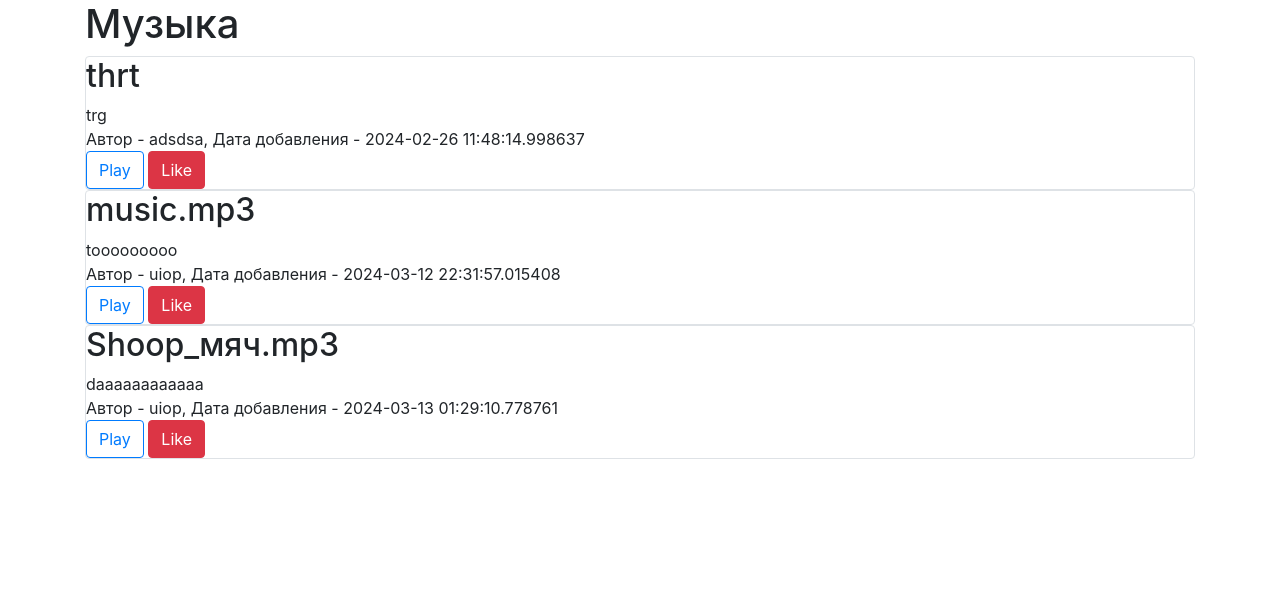
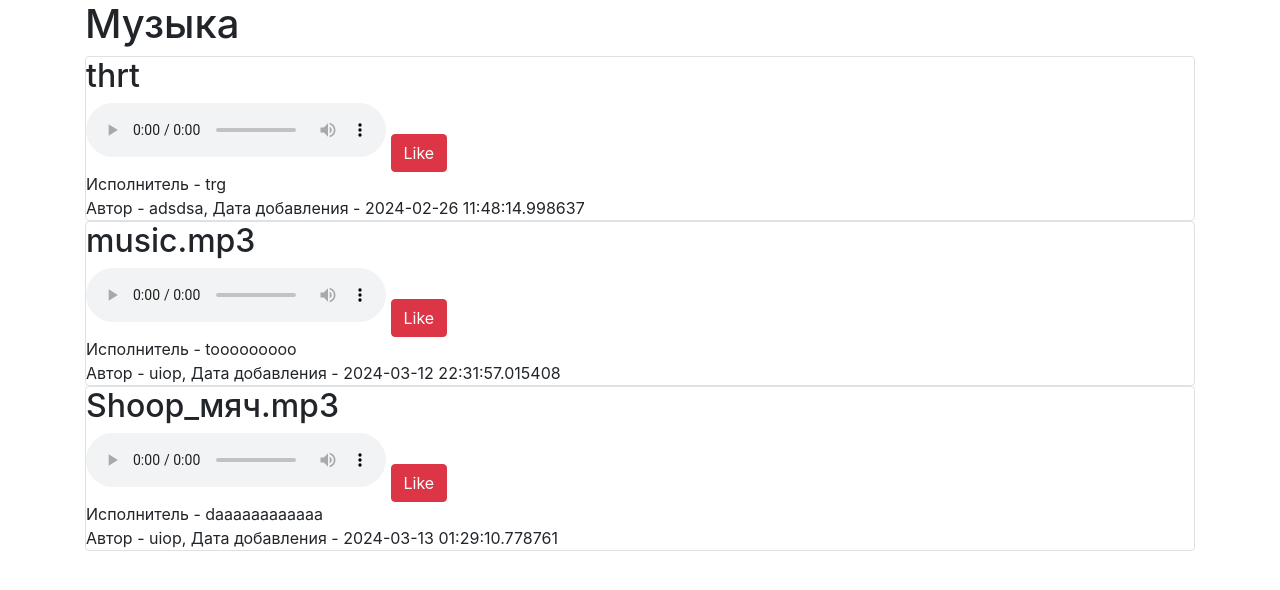
Before and after one commit to DearCaprga/web_site, a Flask app: page / in a window 1280 px wide. Shown: the part 70-660 px from the top of the page. Run offline with Flask 3, Linux system fonts and the light colour scheme; data comes from the database, SQL or seed files in the repository; both versions use the stored data as it was after the commit; some libraries are stand-ins or nearby versions.

Commit message:
plaing music, fixed logout

```diff
--- a/main.py
+++ b/main.py
@@ -6,10 +6,10 @@ from forms.user import RegisterForm, LoginForm
 from data.news import News
 from data.users import User
 from data import db_session
-# from werkzeug.utils import secure_filename
-# import os
-# import playsound
-# from pygame import mixer
+
+import os
+import playsound
+from pygame import mixer
 
 
 app = Flask(__name__)
@@ -24,10 +24,6 @@ def load_user(user_id):
     return db_sess.query(User).get(user_id)
 
 
-# def allowed_file(filename):
-#     return '.' in filename and filename.rsplit('.', 1)[1].lower() == 'mp3'
-
-
 # @app.route("/cokokie_test")
 # def cookie_test():
 #     visit_count = int(request.cookies.get("visit_count", 0))
@@ -35,12 +31,12 @@ def load_user(user_id):
 #     res.set_cookie("visit_count", str(visit_count + 1), max_age=60 * 60 * 24 * 365)
 #     return res
 
-
-@app.route("/session_test")
-def session_test():
-    visit_count = session.get("visit_count", 0)
-    session["visit_count"] = visit_count + 1
-    return f"Посещено раз: {visit_count + 1}"
+#
+# @app.route("/session_test")
+# def session_test():
+#     visit_count = session.get("visit_count", 0)
+#     session["visit_count"] = visit_count + 1
+#     return f"Посещено раз: {visit_count + 1}"
 
 
 @app.route("/")
@@ -94,50 +90,40 @@ def login():
 @app.route("/logout", methods=['GET', 'POST'])
 @login_required
 def logout():
-    session.clear()
-    return redirect('/')
+    logout_user()
+    return redirect("/")
 
 
-@app.route('/news',  methods=['GET', 'POST'])
+@app.route('/news', methods=['GET', 'POST'])
 @login_required
 def add_music():
     form = NewsForm()
     if form.validate_on_submit():
         a = request.form['file']
         print(a)
-        db_sess = db_session.create_session()
-        news = News()
-        news.title = a
-        news.content = form.content.data
-        news.is_private = form.is_private.data
-        current_user.news.append(news)
-        db_sess.merge(current_user)
-        db_sess.commit()
-        return redirect('/')
+        if a:
+            db_sess = db_session.create_session()
+            news = News()
+            news.title = a
+            news.content = form.content.data
+            news.is_private = form.is_private.data
+            current_user.news.append(news)
+            db_sess.merge(current_user)
+            db_sess.commit()
+            return redirect('/')
+        else:
+            return render_template('news.html', title='Добавление песни', form=form,
+                                   message="Загрузите песню")
     return render_template('news.html', title='Добавление песни', form=form)
 
 
-@app.route('/music_play/<int:id>',  methods=['GET', 'POST'])
-@login_required
-def music_play(id):
-    # name = os.path.abspath('music.mp3')  # надо достать имя из бд
-    # # mixer.music.load(name)
-    # # mixer.music.play()
-    # # mp3 = v.MediaPlayer(name)
-    # # mp3.play()
-    # print(name)
-    # # playsound.playsound(name)
-    # return redirect('/')
-    pass
-
-
-@app.route('/favorite',  methods=['GET', 'POST'])
+@app.route('/favorite', methods=['GET', 'POST'])
 @login_required
 def favorite():
     pass
 
 
-@app.route('/sleep',  methods=['GET', 'POST'])
+@app.route('/sleep', methods=['GET', 'POST'])
 @login_required
 def sleep():
     form = NewsForm()
--- a/templates/index.html
+++ b/templates/index.html
@@ -10,17 +10,15 @@
     {% for item in news %}
         <div class="col-md6 border rounded" >
             <h2>{{ item.title }}</h2>
-            <div>
-                {{ item.content }}
-            </div>
-            <div>
-                Автор - {{ item.user.name }}, Дата добавления - {{ item.created_date }}
-            </div>
-            <a href="/music_play/{{ item.id }}" class="btn btn-outline-primary">Play</a>
+            <audio controls src="/static/{{item.title}}"> </audio>
+
             <a href="/music_like/{{ item.id }}" class="btn btn-danger">Like</a>
+
             {% if current_user.is_authenticated and current_user == item.user %}
                     <a href="/music_delete/{{ item.id }}" class="btn btn-secondary">Delete</a>
             {% endif %}
+            <div>Исполнитель - {{ item.content }}</div>
+            <div> Автор - {{ item.user.name }}, Дата добавления - {{ item.created_date }} </div>
         </div>
     {% endfor %}
 {% endblock %}
--- a/templates/register.html
+++ b/templates/register.html
@@ -49,7 +49,7 @@
             </p>
         {% endfor %}
     </p>
-    <font color="red"> После регистрации войдите в систему </font><br><br>
+    <font color="red"> После регистрации войдите в систему </font><br>
     <p>{{ form.submit(type="submit", class="btn btn-primary") }}</p>
     {{message}}
 </form>
```
Also changed, not shown: db/blogs.db, templates/download.html (deleted).
